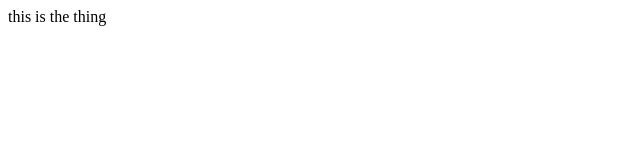
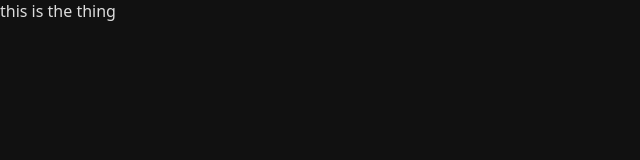
Before and after one commit to catdad/video-gallery, a website: page web/index.html in a window 1280 px wide. Shown: the whole page, without its empty margins (0-640 px from the left). Drawn offline with Linux system fonts and the light colour scheme.

Commit message:
using a dark page

```diff
--- a/web/index.html
+++ b/web/index.html
@@ -1,11 +1,28 @@
 <!DOCTYPE html>
 <html lang="en">
+
 <head>
   <meta charset="UTF-8">
   <meta name="viewport" content="width=device-width, initial-scale=1.0">
   <title>video gallery</title>
+
+  <style>
+    :root {
+      --background: #111;
+      --foreground: #ddd;
+    }
+    html, body {
+      margin: 0;
+      padding: 0;
+      color: var(--foreground);
+      background-color: var(--background);
+      font-family: system-ui, "Segoe UI", Roboto, Helvetica, Arial, sans-serif, "Apple Color Emoji", "Segoe UI Emoji", "Segoe UI Symbol";
+    }
+  </style>
 </head>
+
 <body>
   <div>this is the thing</div>
 </body>
+
 </html>
```
